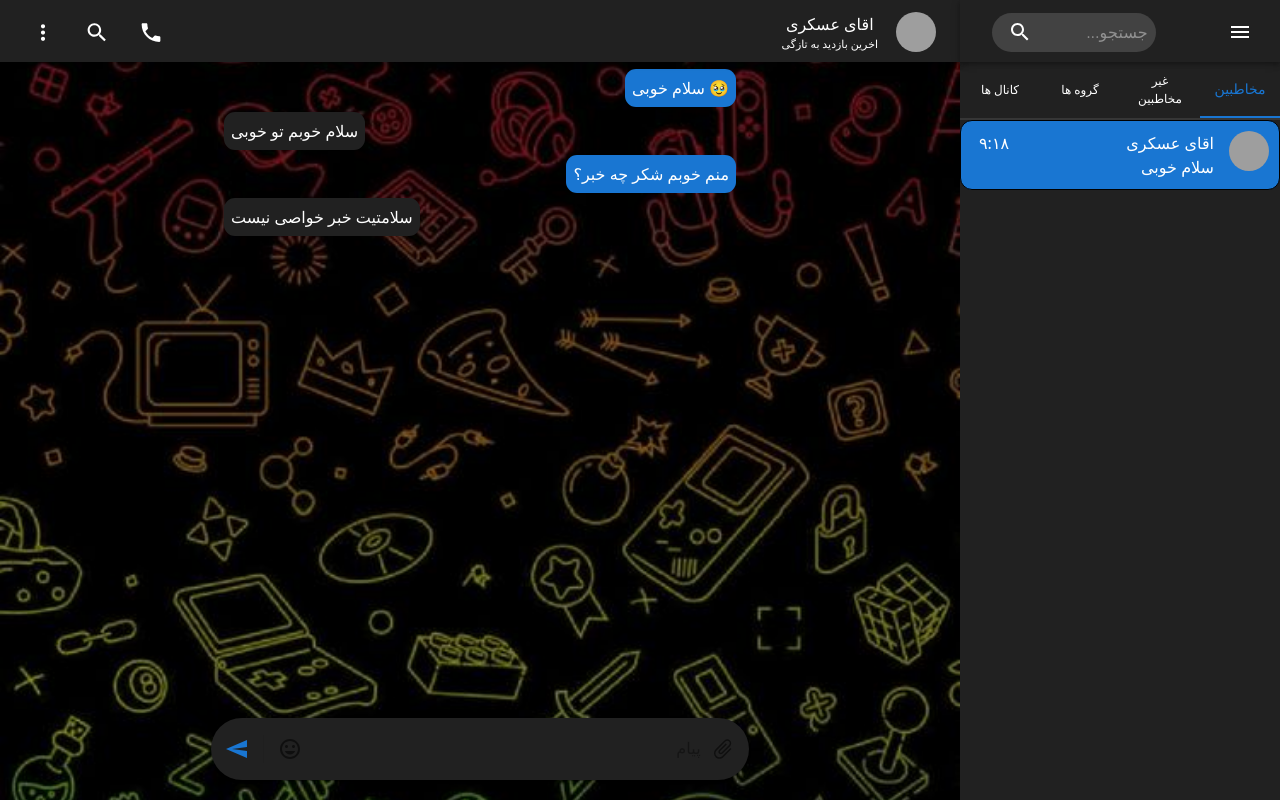
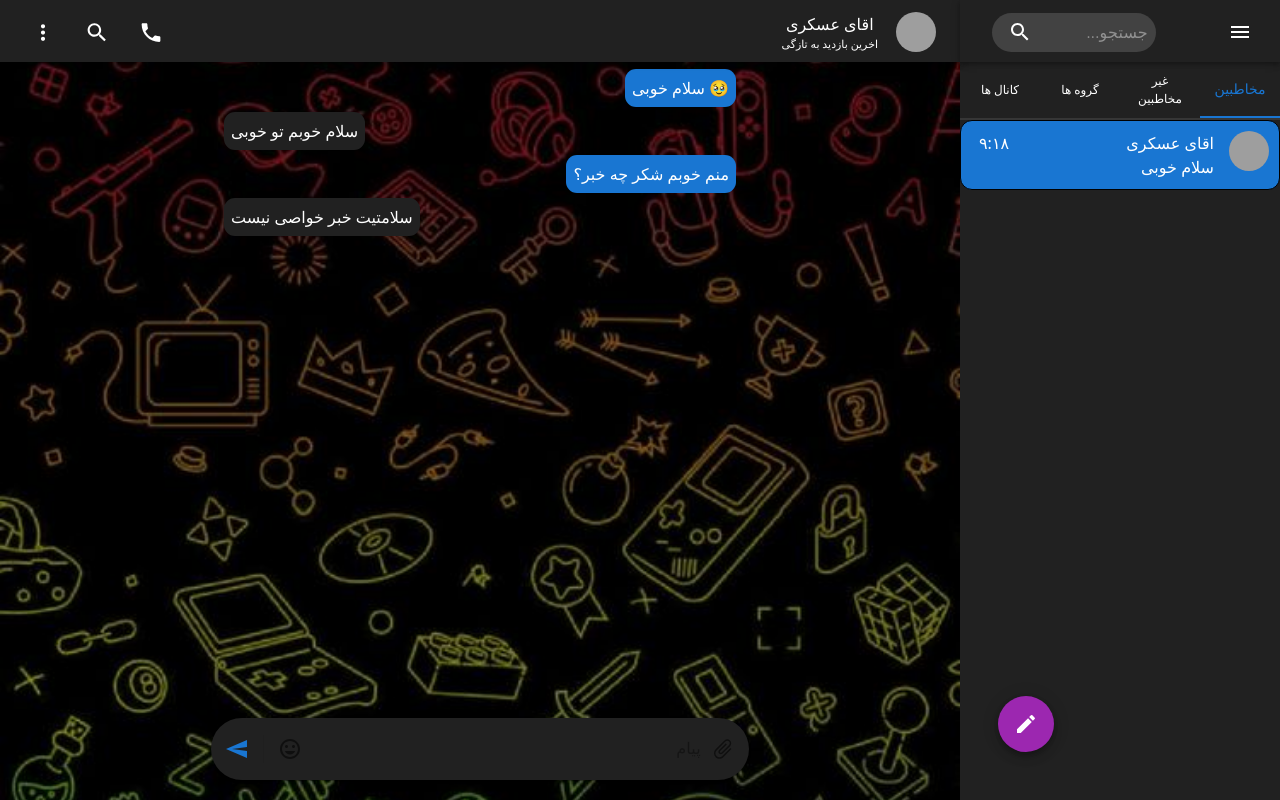
Before and after one commit to hassan7303/webchat, a React (Create React App) app: page /chatPage in a window 1280 px wide. Built offline with nearby package versions, Linux system fonts and the light colour scheme; grey boxes are pictures that could not be loaded.

Commit message:
add icon edite

```diff
--- /dev/null
+++ b/src/component/ChatPage/Sidebar/menuchate.jsx
@@ -0,0 +1,31 @@
+import Avatar from "@mui/material/Avatar";
+import EditIcon from "@mui/icons-material/Edit";
+import Fab from "@mui/material/Fab";
+function MenuChate() {
+  return (
+    <div className="box_users">
+      <div className="list_userNames_chat">
+        <div className="users_cadr">
+          <div className="avatar_in_list_user">
+            <Avatar alt="Avatar" src="./header/girl-5.jpg" />
+          </div>
+          <div>
+            <p className="name_user_in_list">اقای عسکری</p>
+            <div className="message_end">
+              <p>سلام خوبی</p>
+            </div>
+          </div>
+          <div className="time_recently">
+            <p>۹:۱۸</p>
+          </div>
+        </div>
+      </div>
+      <Fab color="secondary" aria-label="edit" style={{position: "absolute",
+    bottom: "21vh",
+    left: "3vw"}}>
+        <EditIcon />
+      </Fab>
+    </div>
+  );
+}
+export default MenuChate;
--- a/src/component/ChatPage/UiChat.jsx
+++ b/src/component/ChatPage/UiChat.jsx
@@ -1,48 +1,30 @@
 import HeaderChat from "./header/HeaderChat";
-import './uichat.css'
-import SimpleBottomNavigation from "./Sidebar/menuchat";
+import SimpleBottomNavigation from "./Sidebar/menugrop";
 import SearchAppBar from "./Sidebar/SearchAppBar";
 import Main from "./main/Main";
-import Avatar from '@mui/material/Avatar';
+import "./uichat.css";
+import MenuChate from "./Sidebar/menuchate";
 
 
-function UiChat(){
-    return(
+
+function UiChat() {
+  return (
     <div className="container_chat_ui">
       <header className="container_header">
-                <HeaderChat/>
+        <HeaderChat />
       </header>
       <main>
-                <Main/>
+        <Main />
       </main>
       <menu>
         <p>hassan</p>
       </menu>
       <sidebar>
-                <SearchAppBar/>
-                <SimpleBottomNavigation/>
-                <div className="box_users">
-                    <div className="list_userNames_chat">
-                        <div className="users_cadr">
-                            <div className="avatar_in_list_user">
-                                <Avatar alt="Avatar" src="./header/girl-5.jpg" />
-                            </div>
-                            <div>
-                                <p className="name_user_in_list">
-                                    اقای عسکری
-                                </p>
-                                <div className="message_end">
-                                    <p>سلام خوبی</p>
-                                </div>
-                            </div>
-                            <div className="time_recently">
-                                <p>۹:۱۸</p>
-                            </div>
-                        </div>
-                    </div>
-                </div>
+        <SearchAppBar />
+        <SimpleBottomNavigation />
+        <MenuChate />
       </sidebar>
     </div>
-    )
+  );
 }
-export default UiChat
+export default UiChat;
--- a/src/component/ChatPage/uichat.css
+++ b/src/component/ChatPage/uichat.css
@@ -174,6 +174,7 @@ p{
     background: #212121;
     height: 100vh;
     overflow: hidden;
+    position: relative;
 }
 .css-ancrnh-MuiButtonBase-root-MuiIconButton-root {
     position: absolute !important;
```
Also changed, not shown: src/component/ChatPage/Sidebar/SearchAppBar.jsx (+34 -36 lines), src/component/ChatPage/Sidebar/menugrop.jsx (renamed from src/component/ChatPage/Sidebar/menuchat.jsx). Lines whose indentation alone changed are shown as unchanged.
